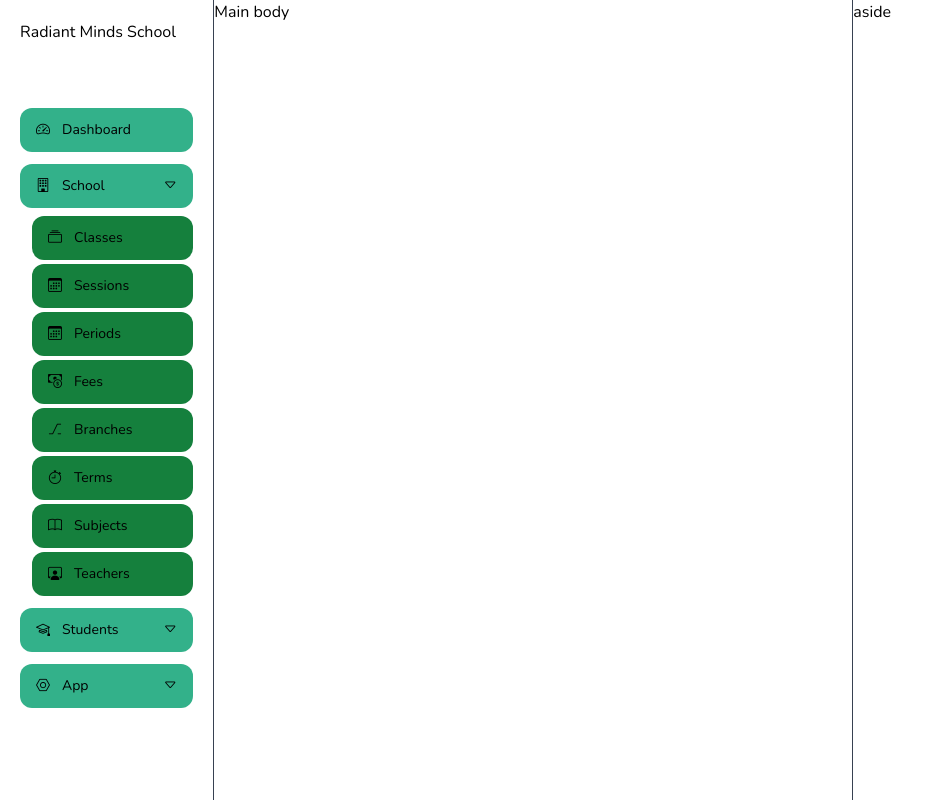
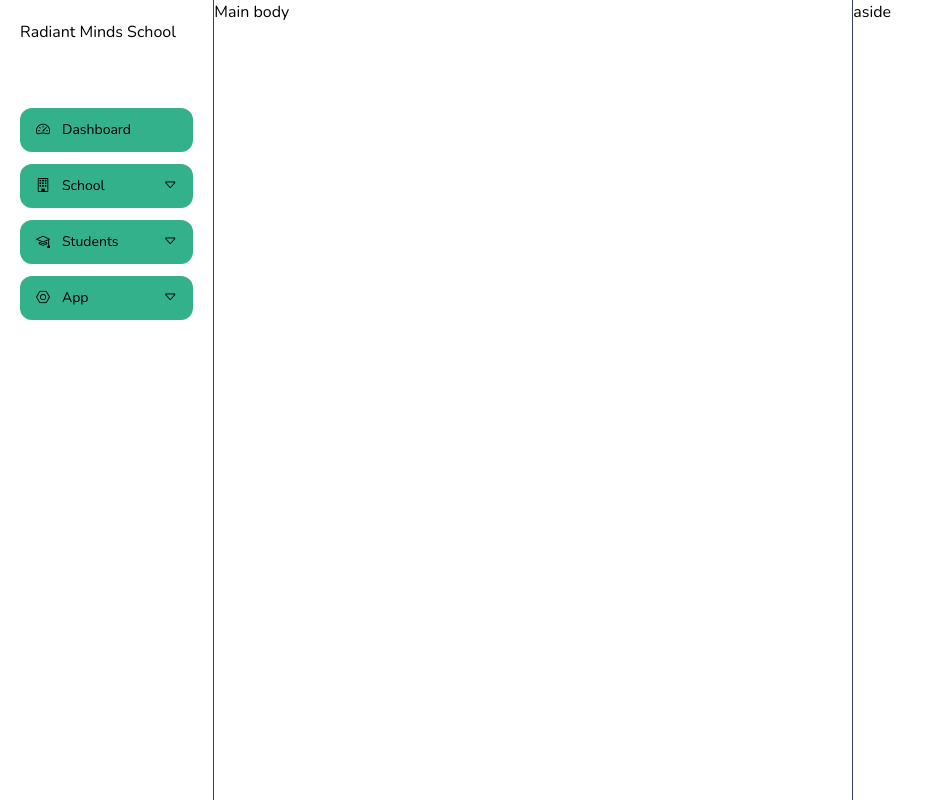
Before and after one commit to babalolajnr/rms-admin-panel, a Vue app: page /about in a window 1280 px wide. Shown: the whole page, without its empty margins (0-934 px from the left). Built offline with nearby package versions, Linux system fonts and the light colour scheme; the HTML template or start-up script is replaced by a standard one.

Commit message:
centralise navbar buttons active toggle action

```diff
--- a/src/components/NavBar.vue
+++ b/src/components/NavBar.vue
@@ -19,9 +19,7 @@ const navBarButtons = ref([
     tree: true,
     icon: "bi bi-building",
     active: false,
-    toggleActive: function () {
-      this.active = !this.active;
-    },
+
     children: [
       {
         title: "Classes",
@@ -63,9 +61,6 @@ const navBarButtons = ref([
     icon: "bi bi-mortarboard",
     children: [],
     active: false,
-    toggleActive: function () {
-      console.log("clicked");
-    },
   },
   {
     title: "App",
@@ -73,11 +68,19 @@ const navBarButtons = ref([
     icon: "bi bi-nut",
     children: [],
     active: false,
-    toggleActive: function () {
-      return;
-    },
   },
 ]);
+
+let activeNavBarButton = ref();
+
+function toggleActive(index: number) {
+  // check if there is an active nav button
+  if (activeNavBarButton.value) {
+    activeNavBarButton.value.active = false;
+  }
+  navBarButtons.value[index].active = !navBarButtons.value[index].active;
+  activeNavBarButton = ref(navBarButtons.value[index]);
+}
 </script>
 <template>
   <nav class="basis-1/6">
@@ -87,7 +90,7 @@ const navBarButtons = ref([
         <li
           v-for="navBarButton in navBarButtons"
           :key="navBarButton.title"
-          v-on:click="navBarButton.toggleActive()"
+          v-on:click="toggleActive(navBarButtons.indexOf(navBarButton))"
         >
           <NavBarButton
             :title="navBarButton.title"
@@ -99,7 +102,7 @@ const navBarButtons = ref([
           <ul
             v-if="navBarButton.tree"
             class="flex flex-col space-y-1 ml-3"
-            :class="{ hidden: navBarButton.active }"
+            :class="{ hidden: !navBarButton.active }"
           >
             <li
               v-for="navBarButtonChild in navBarButton.children"
```
